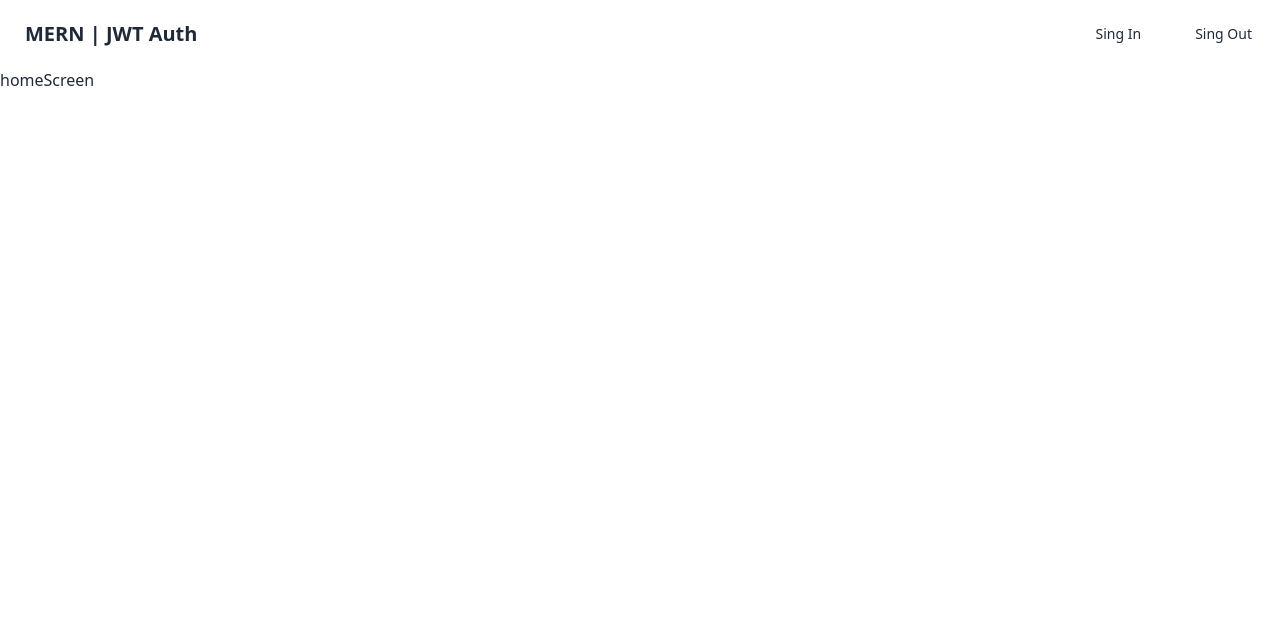
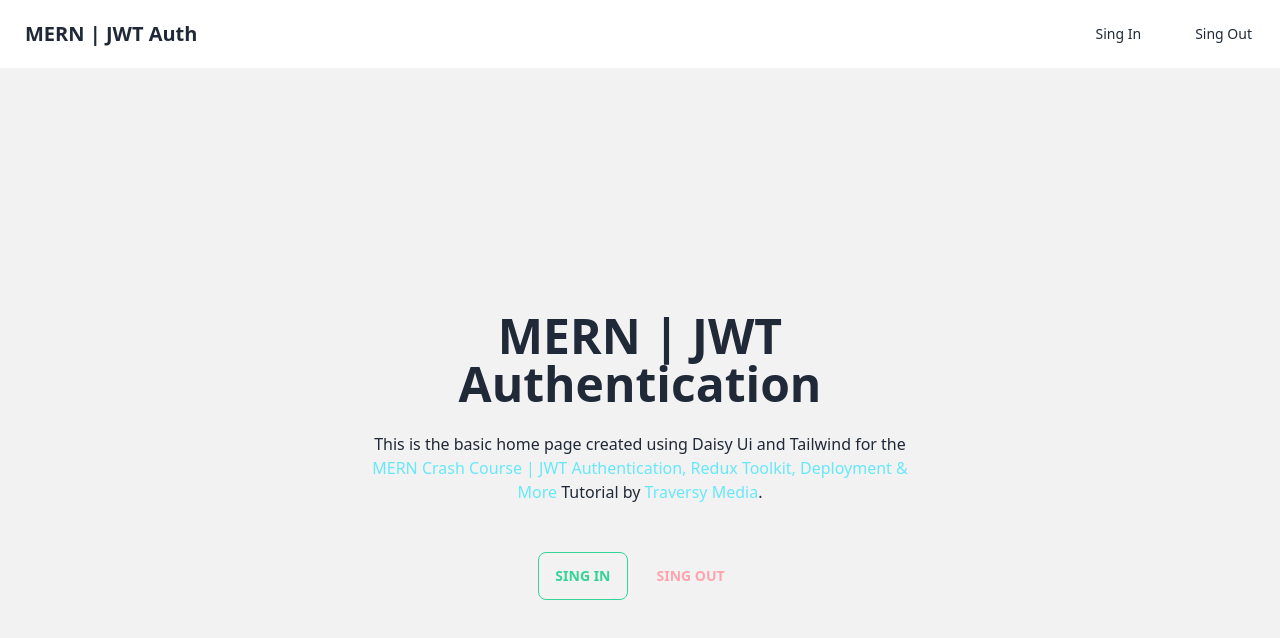
Before and after one commit to itscharukadeshan/MERN---JWT---auth, a React (Vite) app in the folder frontend/: page / in a window 1280 px wide. Shown: the top 638 px of the page. Built offline with nearby package versions, Linux system fonts and the light colour scheme.

Commit message:
add log in out page

```diff
--- /dev/null
+++ b/frontend/src/components/Hero.jsx
@@ -0,0 +1,38 @@
+/** @format */
+
+import React from "react";
+
+export default function Hero() {
+  return (
+    <div class='hero min-h-screen bg-base-200'>
+      <div class='hero-content text-center'>
+        <div class=' max-w-xl'>
+          <h1 class='text-5xl font-bold'>MERN | JWT Authentication </h1>
+          <p class='py-6'>
+            This is the basic home page created using Daisy Ui and Tailwind for
+            the{" "}
+            <a
+              className=' text-cyan-300'
+              href='https://www.youtubefcom/watch?v=R4AhvYORZRY'>
+              MERN Crash Course | JWT Authentication, Redux Toolkit, Deployment
+              & More
+            </a>{" "}
+            Tutorial by{" "}
+            <a
+              className='text-cyan-300'
+              href='https://www.youtube.com/@TraversyMedia'>
+              Traversy Media
+            </a>
+            .
+          </p>
+          <div className='py-6 flex flex-row gap-3 justify-center'>
+            <button className='btn btn-outline btn-success'>Sing In</button>
+            <button className='btn text-rose-300 hover:bg-rose-100 hover:text-white'>
+              Sing Out
+            </button>
+          </div>
+        </div>
+      </div>
+    </div>
+  );
+}
--- a/frontend/src/screesn/HomeScreen.jsx
+++ b/frontend/src/screesn/HomeScreen.jsx
@@ -1,9 +1,14 @@
 /** @format */
 
 import React from "react";
+import Hero from "../components/Hero";
 
 export const HomeScreen = () => {
-  return <div>homeScreen</div>;
+  return (
+    <div>
+      <Hero />
+    </div>
+  );
 };
 
 export default HomeScreen;
```
